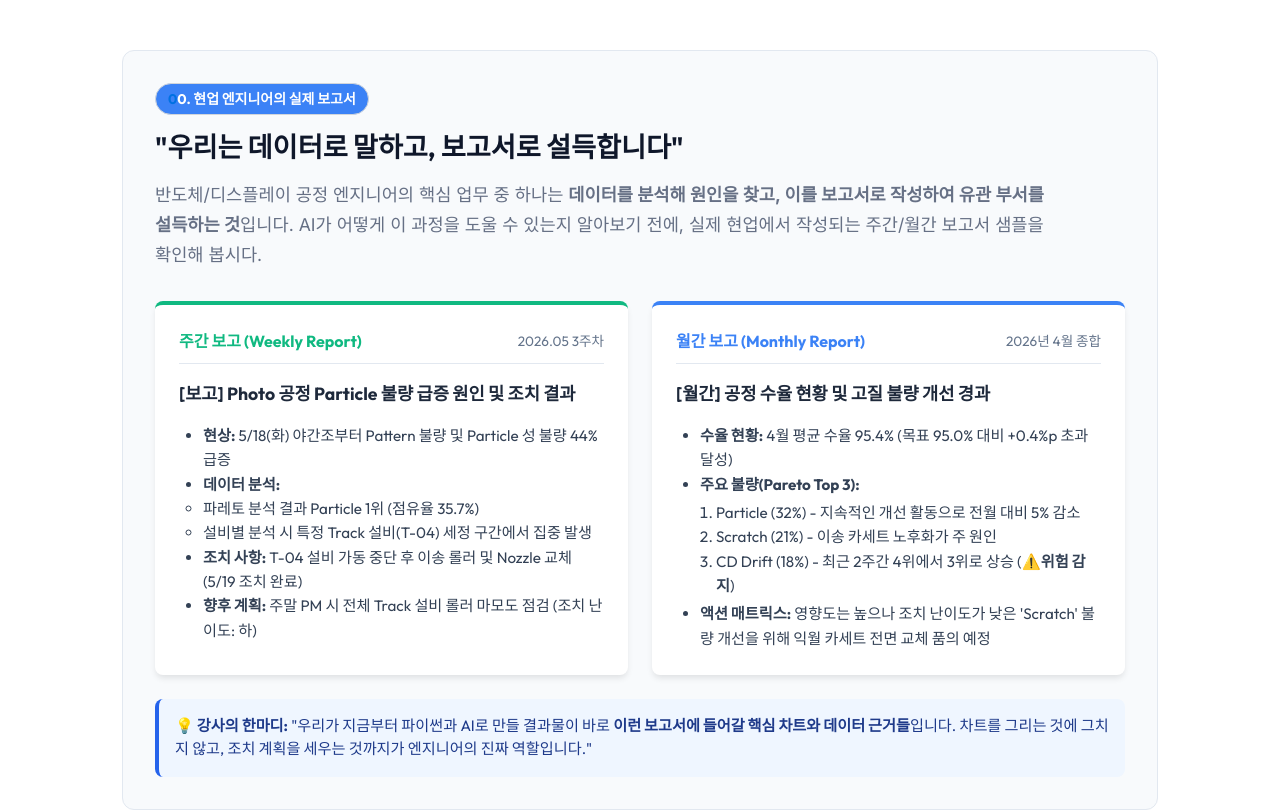
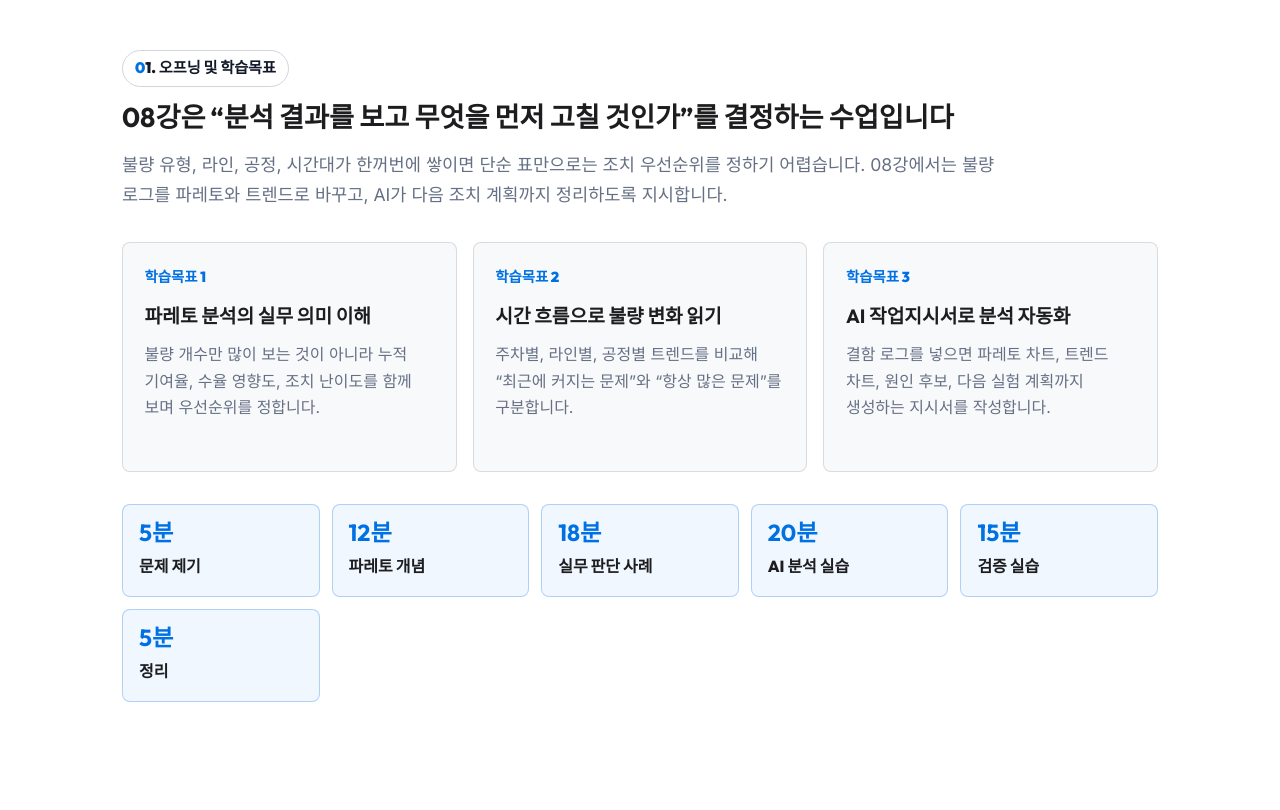
Before and after one commit to heekeunlee/lecture08, a React (Vite) app: page / in a window 1280 px wide. Shown: the part 360-1170 px from the top of the page. Built offline with nearby package versions, Linux system fonts and the light colour scheme.

Commit message:
Revert "Add semiconductor process engineer report samples"
This reverts commit 84d339505f1c25eafbaf1a2723e0e6ce32424e43.

```diff
--- a/src/App.tsx
+++ b/src/App.tsx
@@ -139,58 +139,6 @@ function App() {
       </header>
 
       <main>
-        <section className="report-sample-section" style={{ background: '#f8fafc', padding: '2rem', borderRadius: '12px', marginBottom: '3rem', border: '1px solid #e2e8f0' }}>
-          <span className="section-label" style={{ display: 'inline-block', background: '#3b82f6', color: 'white', padding: '0.25rem 0.75rem', borderRadius: '99px', fontSize: '0.875rem', fontWeight: 'bold', marginBottom: '1rem' }}>00. 현업 엔지니어의 실제 보고서</span>
-          <h2 style={{ marginTop: 0, color: '#0f172a' }}>"우리는 데이터로 말하고, 보고서로 설득합니다"</h2>
-          <p className="section-intro" style={{ marginBottom: '2rem' }}>
-            반도체/디스플레이 공정 엔지니어의 핵심 업무 중 하나는 <strong>데이터를 분석해 원인을 찾고, 이를 보고서로 작성하여 유관 부서를 설득하는 것</strong>입니다. AI가 어떻게 이 과정을 도울 수 있는지 알아보기 전에, 실제 현업에서 작성되는 주간/월간 보고서 샘플을 확인해 봅시다.
-          </p>
-
-          <div className="report-cards-container" style={{ display: 'grid', gridTemplateColumns: '1fr 1fr', gap: '1.5rem' }}>
-            {/* 주간 보고서 */}
-            <article className="report-card" style={{ background: 'white', padding: '1.5rem', borderRadius: '8px', boxShadow: '0 4px 6px -1px rgba(0, 0, 0, 0.1)', borderTop: '4px solid #10b981' }}>
-              <div style={{ display: 'flex', justifyContent: 'space-between', alignItems: 'center', marginBottom: '1rem', borderBottom: '1px solid #e2e8f0', paddingBottom: '0.5rem' }}>
-                <span style={{ fontWeight: 'bold', color: '#10b981' }}>주간 보고 (Weekly Report)</span>
-                <span style={{ fontSize: '0.85rem', color: '#64748b' }}>2026.05 3주차</span>
-              </div>
-              <h3 style={{ fontSize: '1.1rem', margin: '0 0 1rem 0', color: '#1e293b' }}>[보고] Photo 공정 Particle 불량 급증 원인 및 조치 결과</h3>
-              <ul style={{ paddingLeft: '1.5rem', color: '#334155', fontSize: '0.95rem', lineHeight: '1.6', margin: 0 }}>
-                <li><strong>현상:</strong> 5/18(화) 야간조부터 Pattern 불량 및 Particle 성 불량 44% 급증</li>
-                <li><strong>데이터 분석:</strong>
-                  <ul>
-                    <li>파레토 분석 결과 Particle 1위 (점유율 35.7%)</li>
-                    <li>설비별 분석 시 특정 Track 설비(T-04) 세정 구간에서 집중 발생</li>
-                  </ul>
-                </li>
-                <li><strong>조치 사항:</strong> T-04 설비 가동 중단 후 이송 롤러 및 Nozzle 교체 (5/19 조치 완료)</li>
-                <li><strong>향후 계획:</strong> 주말 PM 시 전체 Track 설비 롤러 마모도 점검 (조치 난이도: 하)</li>
-              </ul>
-            </article>
-
-            {/* 월간 보고서 */}
-            <article className="report-card" style={{ background: 'white', padding: '1.5rem', borderRadius: '8px', boxShadow: '0 4px 6px -1px rgba(0, 0, 0, 0.1)', borderTop: '4px solid #3b82f6' }}>
-              <div style={{ display: 'flex', justifyContent: 'space-between', alignItems: 'center', marginBottom: '1rem', borderBottom: '1px solid #e2e8f0', paddingBottom: '0.5rem' }}>
-                <span style={{ fontWeight: 'bold', color: '#3b82f6' }}>월간 보고 (Monthly Report)</span>
-                <span style={{ fontSize: '0.85rem', color: '#64748b' }}>2026년 4월 종합</span>
-              </div>
-              <h3 style={{ fontSize: '1.1rem', margin: '0 0 1rem 0', color: '#1e293b' }}>[월간] 공정 수율 현황 및 고질 불량 개선 경과</h3>
-              <ul style={{ paddingLeft: '1.5rem', color: '#334155', fontSize: '0.95rem', lineHeight: '1.6', margin: 0 }}>
-                <li><strong>수율 현황:</strong> 4월 평균 수율 95.4% (목표 95.0% 대비 +0.4%p 초과 달성)</li>
-                <li><strong>주요 불량(Pareto Top 3):</strong>
-                  <ol style={{ paddingLeft: '1rem', marginTop: '0.25rem', marginBottom: '0.25rem' }}>
-                    <li>Particle (32%) - 지속적인 개선 활동으로 전월 대비 5% 감소</li>
-                    <li>Scratch (21%) - 이송 카세트 노후화가 주 원인</li>
-                    <li>CD Drift (18%) - 최근 2주간 4위에서 3위로 상승 (⚠️<strong>위험 감지</strong>)</li>
-                  </ol>
-                </li>
-                <li><strong>액션 매트릭스:</strong> 영향도는 높으나 조치 난이도가 낮은 'Scratch' 불량 개선을 위해 익월 카세트 전면 교체 품의 예정</li>
-              </ul>
-            </article>
-          </div>
-          <div style={{ background: '#eff6ff', padding: '1rem', borderRadius: '8px', marginTop: '1.5rem', borderLeft: '4px solid #2563eb', fontSize: '0.95rem', color: '#1e3a8a', lineHeight: '1.5' }}>
-            <strong>💡 강사의 한마디:</strong> "우리가 지금부터 파이썬과 AI로 만들 결과물이 바로 <strong>이런 보고서에 들어갈 핵심 차트와 데이터 근거들</strong>입니다. 차트를 그리는 것에 그치지 않고, 조치 계획을 세우는 것까지가 엔지니어의 진짜 역할입니다."
-          </div>
-        </section>
         <section className="overview-section">
           <span className="section-label">01. 오프닝 및 학습목표</span>
           <h2>08강은 “분석 결과를 보고 무엇을 먼저 고칠 것인가”를 결정하는 수업입니다</h2>
```
